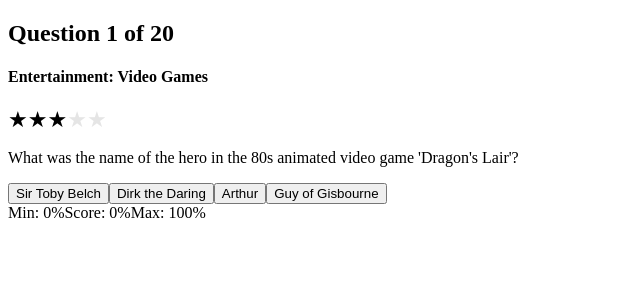
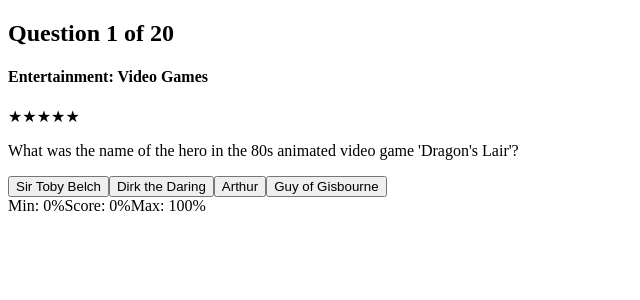
Before and after one commit to shehza-d/quiz-app, a React (Create React App) app: page / in a window 1280 px wide. Both pictures are taken after a click on the button "Start Quiz". Shown: the top 300 px of the page, without its empty margins (0-640 px from the left). Built offline with nearby package versions, Linux system fonts and the light colour scheme.

Commit message:
stars component made custom

```diff
--- a/package.json
+++ b/package.json
@@ -6,6 +6,7 @@
     "start": "react-scripts start",
     "build": "react-scripts build",
     "deploy": "surge ./build --domain quiz-app-by-shehzad.surge.sh",
+    "done":"npm run build && npm run deploy",
     "test": "react-scripts test",
     "eject": "react-scripts eject"
   },
--- a/src/components/ChoicesBtn.tsx
+++ b/src/components/ChoicesBtn.tsx
@@ -50,7 +50,7 @@
   return (
     <button
       onClick={checkAns}
-      className={`w-full max-w-[18rem] rounded-md border-2  border-slate-700 px-2 py-1 font-medium ${
+      className={`w-full max-w-[18rem] rounded-md border-2 border-slate-700 px-2 py-1 font-medium ${
         userSelectedAns
           ? item === correctAnswer
             ? "bg-black text-white"
--- a/src/components/Quiz.tsx
+++ b/src/components/Quiz.tsx
@@ -1,5 +1,4 @@
-import type { IQuestion, IScore } from "../types";
-import ReactStars from "react-stars";
+import type { IQuestion } from "../types";
 import { useState } from "react";
 import type { Dispatch, SetStateAction } from "react";
 import ChoicesBtn from "./ChoicesBtn";
@@ -7,6 +6,7 @@
 import { GlobalContext } from "../context/index";
 import { getRating } from "../lib";
 import { totalQuestions } from "../data/index";
+import Stars from "./Stars";
 
 interface IProps {
   question: IQuestion;
@@ -40,14 +40,7 @@
       </h2>
       <h4 className="pt-2 text-zinc-500">{question.category}</h4>
 
-      <ReactStars
-        count={5}
-        value={getRating(question.difficulty)}
-        edit={false}
-        size={22}
-        color1="#e5e5e5"
-        color2={"black"}
-      />
+      <Stars filled={getRating(question.difficulty)} />
 
       <p className="flex min-h-[6rem] items-center text-lg font-medium">
         {question.question}
--- /dev/null
+++ b/src/components/Stars.tsx
@@ -0,0 +1,16 @@
+export default function Stars({ filled }: { filled: number }) {
+  const arr = [0, 0, 0, 0, 0];
+  return (
+    <div className="flex gap-1">
+      {arr.map((item, i) => (
+        <span
+          className={`relative text-2xl ${
+            i < filled ? "text-black" : "text-[rgb(229,229,229)]"
+          }`}
+        >
+          ★
+        </span>
+      ))}
+    </div>
+  );
+}
```
